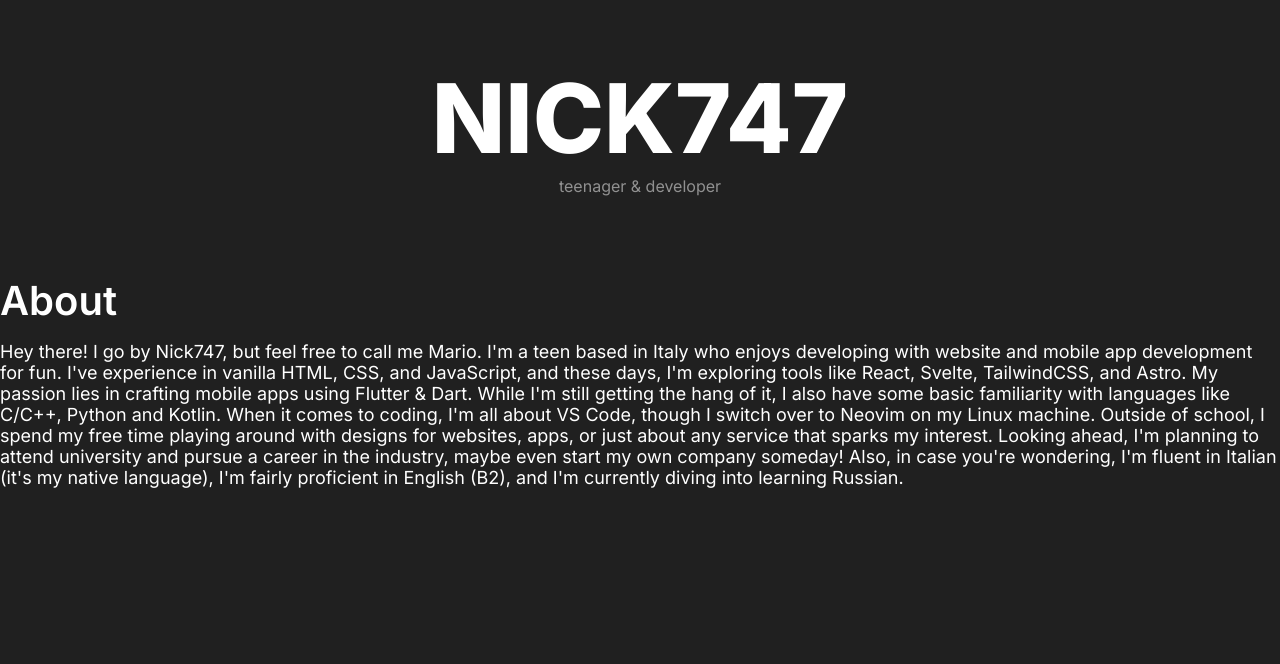
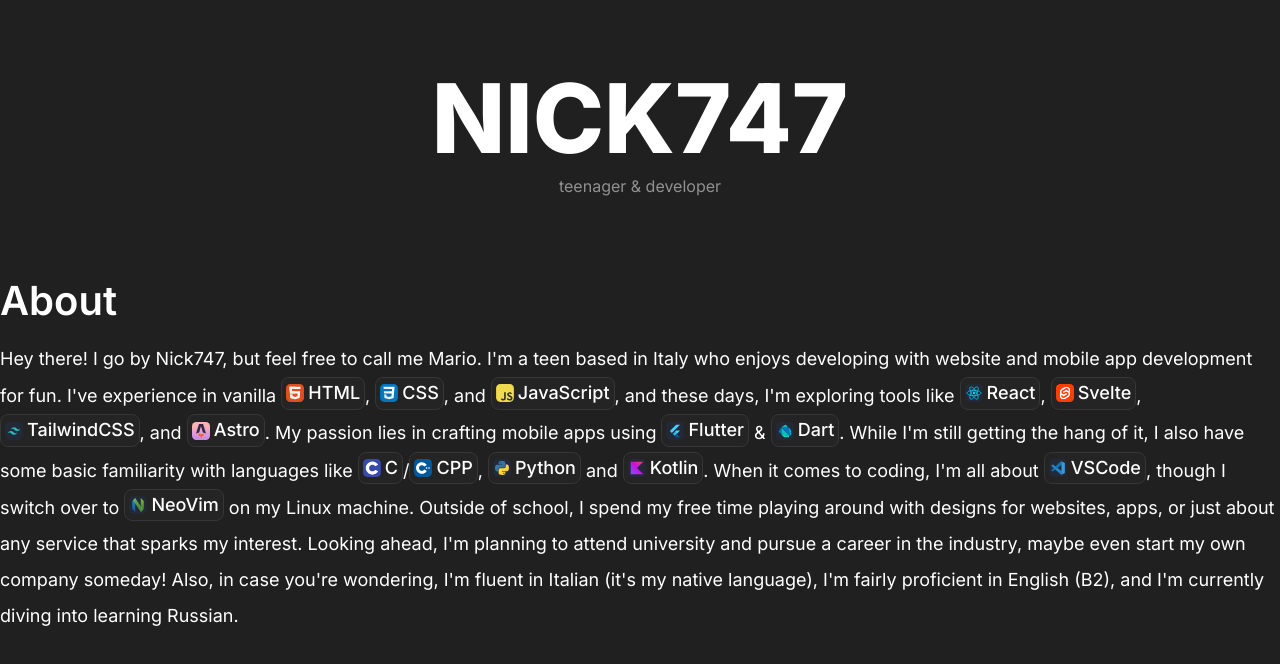
Before and after one commit to nick747/nickdotdev, a Svelte app: page / in a window 1280 px wide. Shown: the top 664 px of the page. Built offline with nearby package versions, Linux system fonts and the light colour scheme.

Commit message:
added languages' badges

```diff
--- a/src/components/About.svelte
+++ b/src/components/About.svelte
@@ -1,21 +1,34 @@
+<script lang="ts">
+  import Language from "./language.svelte";
+</script>
+
 <div class="about">
   <h2>About</h2>
   <p>
     Hey there! I go by Nick747, but feel free to call me Mario. I&apos;m a teen
     based in Italy who enjoys developing with website and mobile app development
-    for fun. I&apos;ve experience in vanilla HTML, CSS, and JavaScript, and
-    these days, I&apos;m exploring tools like React, Svelte, TailwindCSS, and
-    Astro. My passion lies in crafting mobile apps using Flutter & Dart. While
-    I&apos;m still getting the hang of it, I also have some basic familiarity
-    with languages like C/C++, Python and Kotlin. When it comes to coding,
-    I&apos;m all about VS Code, though I switch over to Neovim on my Linux
-    machine. Outside of school, I spend my free time playing around with designs
-    for websites, apps, or just about any service that sparks my interest.
-    Looking ahead, I&apos;m planning to attend university and pursue a career in
-    the industry, maybe even start my own company someday! Also, in case
-    you&apos;re wondering, I&apos;m fluent in Italian (it&apos;s my native
-    language), I&apos;m fairly proficient in English (B2), and
-    I&apos;m currently diving into learning Russian.
+    for fun. I&apos;ve experience in vanilla <Language language="HTML" />, <Language
+      language="CSS"
+    />, and <Language language="JavaScript" />, and these days, I&apos;m
+    exploring tools like <Language language="React" />, <Language
+      language="Svelte"
+    />, <Language language="TailwindCSS" />, and <Language language="Astro" />.
+    My passion lies in crafting mobile apps using <Language
+      language="Flutter"
+    /> & <Language language="Dart" />. While I&apos;m still getting the hang of
+    it, I also have some basic familiarity with languages like <Language
+      language="C"
+    />/<Language language="CPP" />, <Language language="Python" /> and <Language
+      language="Kotlin"
+    />. When it comes to coding, I&apos;m all about <Language
+      language="VSCode"
+    />, though I switch over to <Language language="NeoVim" /> on my Linux machine.
+    Outside of school, I spend my free time playing around with designs for websites,
+    apps, or just about any service that sparks my interest. Looking ahead, I&apos;m
+    planning to attend university and pursue a career in the industry, maybe even
+    start my own company someday! Also, in case you&apos;re wondering, I&apos;m fluent
+    in Italian (it&apos;s my native language), I&apos;m fairly proficient in English
+    (B2), and I&apos;m currently diving into learning Russian.
   </p>
 </div>
 
@@ -28,5 +41,7 @@
 
   p {
     font-size: 18px;
+    line-height: 2;
+    margin-bottom: 3rem;
   }
 </style>
--- /dev/null
+++ b/src/components/language.svelte
@@ -0,0 +1,53 @@
+<script lang="ts">
+  let languages = new Map<string, string>([
+    ["HTML", "src/assets/imgs/HTML.svg"],
+    ["CSS", "src/assets/imgs/CSS.svg"],
+    ["JavaScript", "src/assets/imgs/JavaScript.svg"],
+    ["React", "src/assets/imgs/React-Dark.svg"],
+    ["Svelte", "src/assets/imgs/Svelte.svg"],
+    ["TailwindCSS", "src/assets/imgs/TailwindCSS-Dark.svg"],
+    ["Astro", "src/assets/imgs/Astro.svg"],
+    ["Flutter", "src/assets/imgs/Flutter-Dark.svg"],
+    ["Dart", "src/assets/imgs/Dart-Dark.svg"],
+    ["C", "src/assets/imgs/C.svg"],
+    ["CPP", "src/assets/imgs/CPP.svg"],
+    ["VSCode", "src/assets/imgs/VSCode-Dark.svg"],
+    ["NeoVim", "src/assets/imgs/NeoVim-Dark.svg"],
+    ["Python", "src/assets/imgs/Python-Dark.svg"],
+    ["Kotlin", "src/assets/imgs/Kotlin-Dark.svg"],
+  ]);
+
+  export let language: string;
+  let imgUrl = languages.get(language);
+</script>
+
+<div class="language">
+  <img src={imgUrl} alt={"Product icon of " + language} />
+  <p>{language}</p>
+</div>
+
+<style>
+  .language {
+    display: inline-flex;
+    align-items: center;
+    gap: 0.25rem;
+    border-radius: .5rem;
+    border: 1px #363636 solid;
+    background-color: #242424;
+    padding: .25rem;
+    font-size: 0.875rem;
+    line-height: 1.25;
+    color: #1a202c;
+    text-decoration: none;
+  }
+
+  img {
+    height: 18px;
+    aspect-ratio: 1;
+  }
+
+  p {
+    font-size: 18px;
+    font-weight: 500;
+  }
+</style>
```
Also changed, not shown: src/assets/imgs/Python-Dark.svg (renamed from src/assets/imgs/Python-Dark 1.svg).
